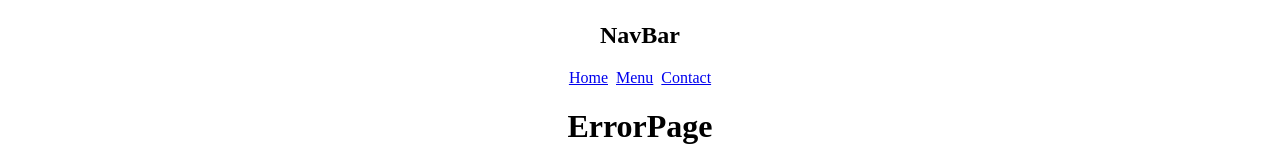
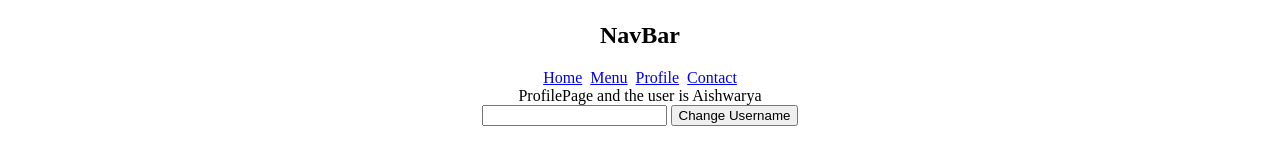
Before and after one commit to aishwaryamensinkai/React-Beginner-Course, a React (Create React App) app: page /profile in a window 1280 px wide. Shown: the part 2048-2212 px from the top of the page. After the commit the page ends 2182 px from the top, so only its background shows below. Built offline with nearby package versions, Linux system fonts and the light colour scheme; no server answers.

Commit message:
UseContext Hook | State Management

```diff
--- a/src/App.js
+++ b/src/App.js
@@ -1,7 +1,7 @@
 import "./App.css";
 import { User } from "./User";
 import { Planets } from "./Planets";
-import { useEffect, useState } from "react";
+import { createContext, useEffect, useState } from "react";
 import { Task } from "./Task";
 import { Text } from "./Text";
 import { BrowserRouter as Router, Route, Routes } from "react-router-dom";
@@ -10,7 +10,10 @@
 import { Contact } from "./Pages/Contact";
 import { ErrorPage } from "./Pages/ErrorPage";
 import { NavBar } from "./Pages/NavBar";
+import { Profile } from "./Pages/Profile";
 // import axios from "axios";
+
+export const AppContext = createContext();
 
 function App() {
   const cname = 2;
@@ -134,6 +137,7 @@
         setGeneratedExcuse(data[0].excuse);
       });
   };
+  const [username, setUsername] = useState("Aishwarya");
 
   //return function
   return (
@@ -294,15 +298,25 @@
       <br />
       React Router Dom
       <div className="App">
+        <AppContext.Provider value={{ username, setUsername }}>
           <Router>
             <NavBar />
             <Routes>
+              {/* <Route path="/" element={<Home username={username} />} /> */}
               <Route path="/" element={<Home />} />
               <Route path="/menu" element={<Menu />} />
               <Route path="/contact" element={<Contact />} />
+              {/* <Route
+                path="/profile"
+                element={
+                  <Profile username={username} setUsername={setUsername} />
+                }
+              /> */}
+              <Route path="/profile" element={<Profile />} />
               <Route path="*" element={<ErrorPage />} />
             </Routes>
           </Router>
+        </AppContext.Provider>
       </div>
     </>
   );
--- /dev/null
+++ b/src/Components/ChangeUserProfile.js
@@ -0,0 +1,30 @@
+import { useContext, useState } from "react";
+import { AppContext } from "../App";
+
+export const ChangeUserProfile = (props) => {
+  const { setUsername } = useContext(AppContext);
+  const [newUserName, setNewUserName] = useState("");
+  return (
+    <div>
+      <input
+        onChange={(event) => {
+          setNewUserName(event.target.value);
+        }}
+      />{" "}
+      {/* <button
+        onClick={() => {
+          props.setUsername(newUserName);
+        }}
+      >
+        Change Username
+      </button> */}
+      <button
+        onClick={() => {
+          setUsername(newUserName);
+        }}
+      >
+        Change Username
+      </button>
+    </div>
+  );
+};
--- a/src/Pages/Home.js
+++ b/src/Pages/Home.js
@@ -1,3 +1,12 @@
+import { AppContext } from "../App";
+import { useContext } from "react";
+
 export const Home = () => {
-  return <h1>HomePage</h1>;
+  const { username } = useContext(AppContext);
+  return (
+    <div>
+      {/* <h1>HomePage</h1> and the user is {props.username} */}
+      <h1>HomePage</h1> and the user is {username}
+    </div>
+  );
 };
--- a/src/Pages/NavBar.js
+++ b/src/Pages/NavBar.js
@@ -5,6 +5,7 @@
       <h2>NavBar</h2>
       <Link to="/">Home</Link> &nbsp;
       <Link to="/menu">Menu</Link> &nbsp;
+      <Link to="/profile">Profile</Link> &nbsp;
       <Link to="/contact">Contact</Link>
     </div>
   );
--- /dev/null
+++ b/src/Pages/Profile.js
@@ -0,0 +1,17 @@
+import { useContext } from "react";
+import { ChangeUserProfile } from "../Components/ChangeUserProfile";
+import { AppContext } from "../App";
+
+export const Profile = () => {
+  const { username } = useContext(AppContext);
+  return (
+    <div>
+      {/* ProfilePage and the user is {props.username}
+      <br />
+      <ChangeUserProfile setUsername={props.setUsername} /> */}
+      ProfilePage and the user is {username}
+      <br />
+      <ChangeUserProfile />
+    </div>
+  );
+};
```
Lines whose indentation alone changed are shown as unchanged.
